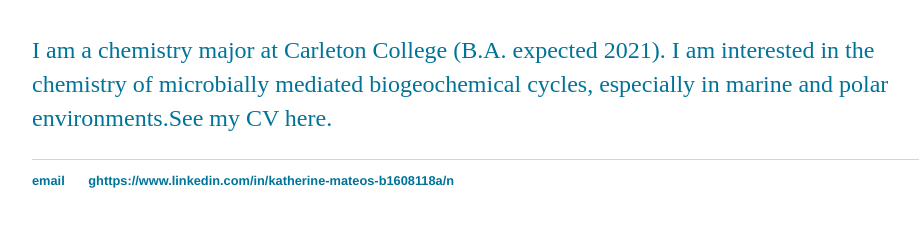
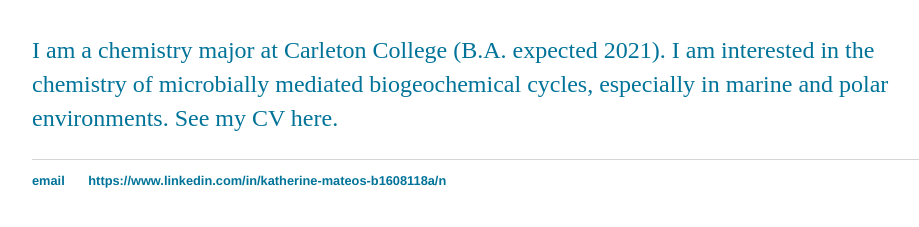
Before and after one commit to kcmateos/kcmateos.github.io, a Jekyll site: the page index.html, which Jekyll copies as it is, in a window 1280 px wide. Shown: the part 163-390 px from the top of the page, without its empty margins (160-1079 px from the left). Built offline with Jekyll 4.4.1, drawn with Linux system fonts in a browser that asks for light colours; some of the changed lines change nothing that is shown.

Commit message:
Update index.html

```diff
--- a/index.html
+++ b/index.html
@@ -17,13 +17,13 @@
 		<div class="container">
     		<div class="blurb">
         		<h1>Katherine Mateos</h1>
-				<p>I am a chemistry major at Carleton College (B.A. expected 2021). I am interested in the chemistry of microbially mediated biogeochemical cycles, especially in marine and polar environments.<a href="/about">See my CV here.</a></p>
+				<p>I am a chemistry major at Carleton College (B.A. expected 2021). I am interested in the chemistry of microbially mediated biogeochemical cycles, especially in marine and polar environments.<a href="/cv"> See my CV here.</a></p>
     		</div><!-- /.blurb -->
 		</div><!-- /.container -->
 		<footer>
     		<ul>
         		<li><a href="mateosk@carleton.edu">email</a></li>
-        		<li><a href="https://www.linkedin.com/in/katherine-mateos-b1608118a/">ghttps://www.linkedin.com/in/katherine-mateos-b1608118a/n</a></li>
+        		<li><a href="https://www.linkedin.com/in/katherine-mateos-b1608118a/">https://www.linkedin.com/in/katherine-mateos-b1608118a/n</a></li>
 			</ul>
 		</footer>
 	</body>
```
